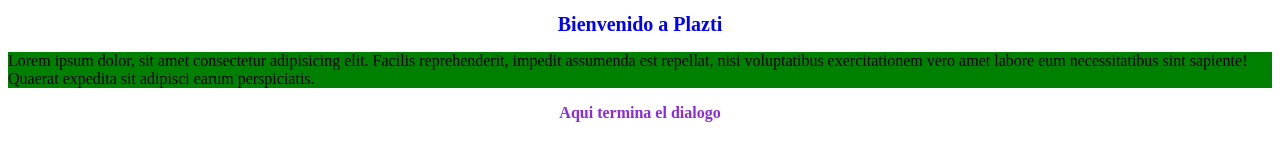
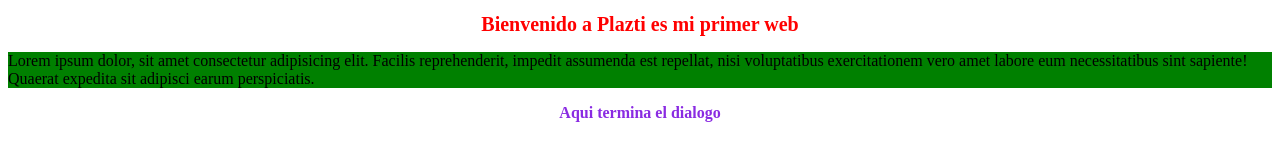
Before and after one commit to IsabelCampos/Pagina-web, a plain HTML site: page index.html in a window 1280 px wide. Drawn offline with Linux system fonts and the light colour scheme.

Commit message:
Segundo comiit

```diff
--- a/css/estilo.css
+++ b/css/estilo.css
@@ -1,5 +1,5 @@
 h1{
-    color: blue;
+    color: red;
     font-size: 20px;
     text-align: center;
 font-family: 'Times New Roman', Times, serif;
--- a/index.html
+++ b/index.html
@@ -8,7 +8,7 @@
     <link rel="stylesheet" href="css/estilo.css">
 </head>
 <body>
-    <h1>Bienvenido a Plazti</h1>
+    <h1>Bienvenido a Plazti es mi primer web</h1>
     <p>Lorem ipsum dolor, sit amet consectetur adipisicing elit. Facilis reprehenderit, impedit assumenda est repellat, nisi voluptatibus exercitationem vero amet labore eum necessitatibus sint sapiente! Quaerat expedita sit adipisci earum perspiciatis.</p>
 <h2>Aqui termina el dialogo</h2>
 
```
